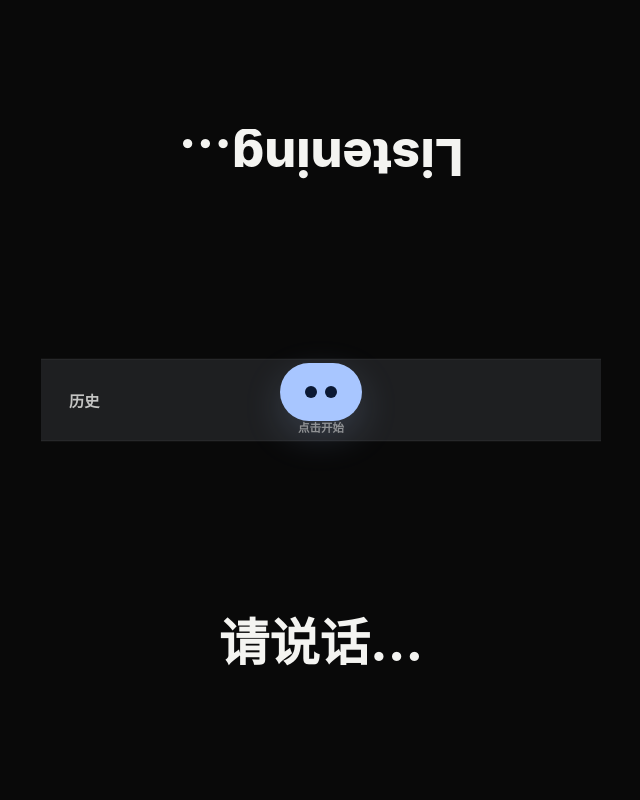
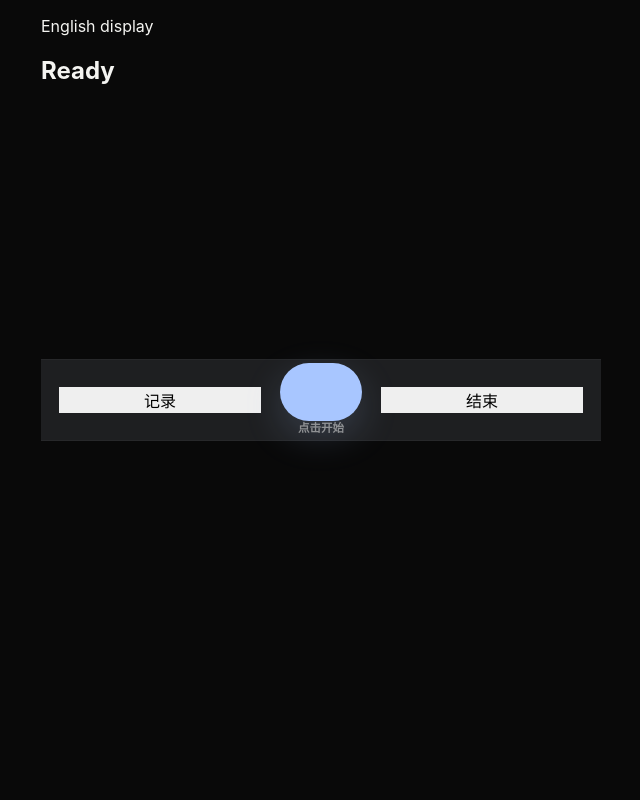
Before and after one commit to yangzongyuan672-maker/face-to-face-ai-translator, a website: page public/index.html in a window 1280 px wide. Shown: the whole page, without its empty margins (319-959 px from the left). Drawn offline with Linux system fonts and the light colour scheme.

Commit message:
Replace split view with asymmetric display

```diff
--- a/public/index.html
+++ b/public/index.html
@@ -3,52 +3,45 @@
   <head>
     <meta charset="utf-8">
     <meta name="viewport" content="width=device-width, initial-scale=1, viewport-fit=cover">
-    <meta name="theme-color" content="#090909">
+    <meta name="theme-color" content="#070707">
     <title>Face-to-Face AI Translator</title>
-    <meta name="description" content="手机浏览器使用的中英面对面双向实时翻译器。">
+    <meta name="description" content="非对称面对面中英实时翻译器。">
     <link rel="stylesheet" href="styles.css">
   </head>
   <body>
-    <main class="translator" aria-label="面对面翻译器">
-      <section class="pane pane-peer" aria-label="对方查看">
-        <div class="content rotated">
-          <div class="caption-stack" id="peerCaptions">
-            <article class="caption active">
-              <p class="caption-source"></p>
-              <p class="caption-translation">Listening...</p>
-            </article>
-          </div>
+    <main class="translator" aria-label="非对称面对面翻译器">
+      <section class="display-stage" aria-label="给对方阅读的英文屏幕">
+        <div class="listening-indicator" id="listeningIndicator" aria-hidden="true">
+          <span></span>
+          <span></span>
+          <span></span>
         </div>
+        <p class="stage-label" id="stageLabel">English display</p>
+        <h1 class="display-text is-placeholder" id="displayText">Ready</h1>
       </section>
 
       <section class="control-strip" aria-label="控制区">
-        <button class="history-button" id="historyButton" type="button" aria-label="历史记录">历史</button>
+        <button class="secondary-button" id="historyButton" type="button">记录</button>
         <div class="control-center">
           <button class="listen-button" id="startButton" type="button" aria-label="开始翻译">
-            <span class="dot"></span>
-            <span class="dot"></span>
+            <span class="mic-bar"></span>
+            <span class="mic-bar"></span>
+            <span class="mic-bar"></span>
           </button>
           <p id="statusText">点击开始</p>
         </div>
-        <span aria-hidden="true"></span>
-      </section>
-
-      <section class="pane pane-self" aria-label="自己查看">
-        <div class="content">
-          <div class="caption-stack" id="selfCaptions">
-            <article class="caption active">
-              <p class="caption-source"></p>
-              <p class="caption-translation">请说话...</p>
-            </article>
-          </div>
-        </div>
+        <button class="secondary-button danger" id="endButton" type="button">结束</button>
       </section>
     </main>
 
     <aside class="history-sheet" id="historySheet" aria-hidden="true">
       <div class="history-panel">
         <header>
-          <p>历史记录 <span id="historyCount">0 / 20</span></p>
+          <div>
+            <p>会话记录</p>
+            <span id="historyCount">0 条</span>
+          </div>
+          <button id="exportButton" type="button">导出</button>
           <button id="clearButton" type="button">清空</button>
           <button id="closeHistoryButton" type="button" aria-label="关闭历史记录">×</button>
         </header>
@@ -58,7 +51,10 @@
 
     <template id="historyItemTemplate">
       <article class="history-item">
-        <time></time>
+        <div class="history-meta">
+          <time></time>
+          <span class="history-speaker"></span>
+        </div>
         <p class="history-original"></p>
         <p class="history-translation"></p>
       </article>
```
